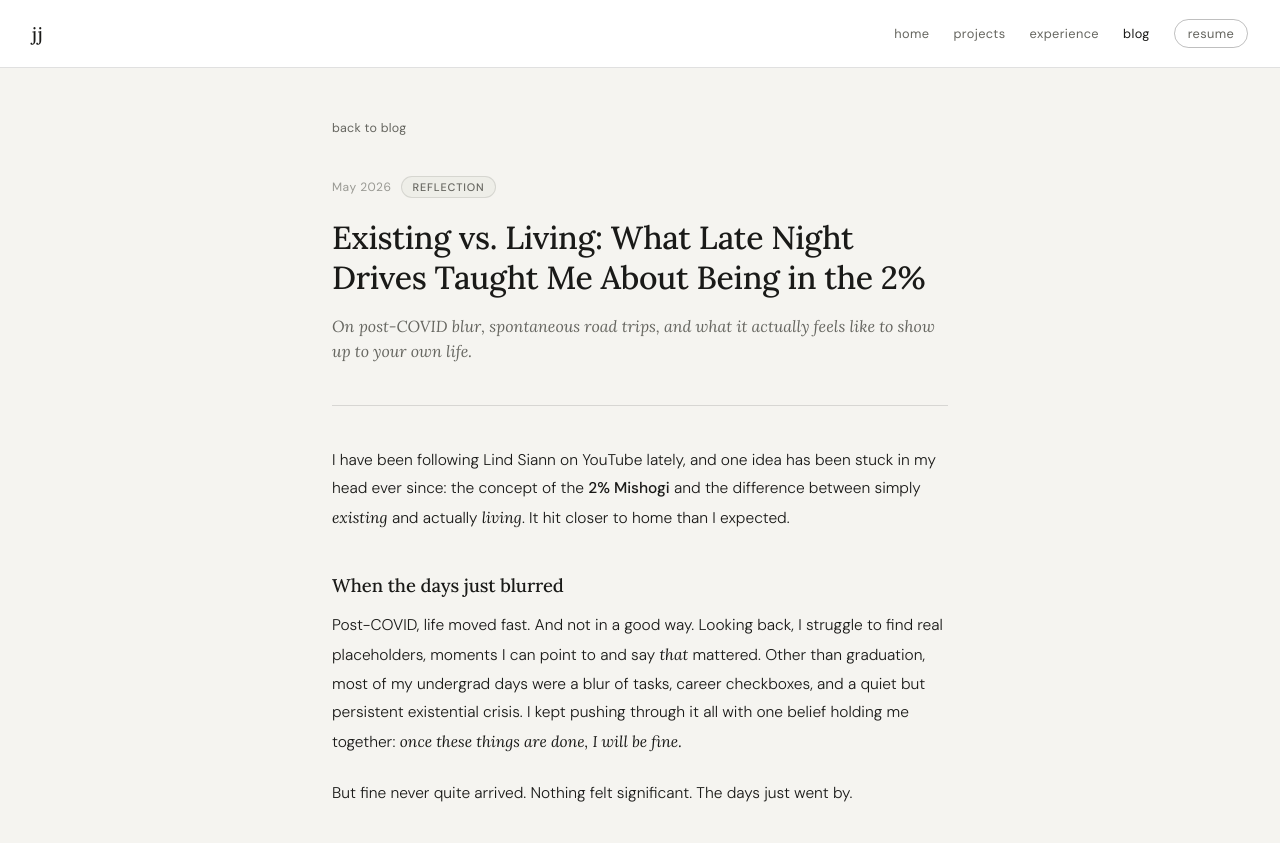
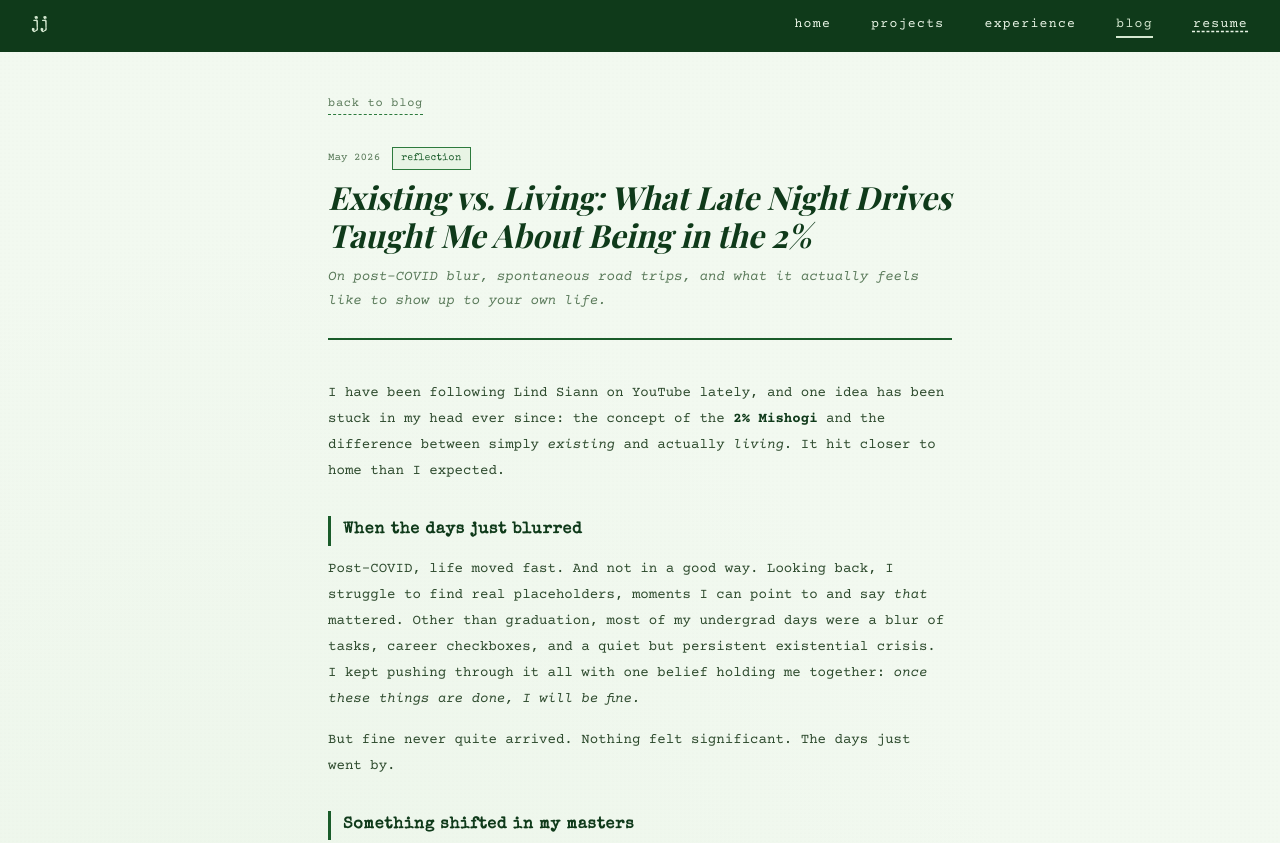
Before and after one commit to Jyothismaria/jyothismaria.github.io, a plain HTML site: page blog/living_exisiting.html in a window 1280 px wide. Shown: the top 843 px of the page. Drawn offline with nearby package versions, Linux system fonts and the light colour scheme; a web font is replaced by a local one.

Commit message:
Refactor living_existing.html for improved structure
Removed embedded styles and linked external stylesheet. Updated HTML structure for better semantics.

```diff
--- a/blog/living_exisiting.html
+++ b/blog/living_exisiting.html
@@ -4,195 +4,7 @@
   <meta charset="UTF-8" />
   <meta name="viewport" content="width=device-width, initial-scale=1.0" />
   <title>Existing vs. Living -- Jyothismaria Joseph</title>
-  <style>
-    @import url('https://fonts.googleapis.com/css2?family=Lora:ital,wght@0,400;0,500;1,400&family=DM+Sans:wght@300;400;500&display=swap');
-
-    *, *::before, *::after { box-sizing: border-box; margin: 0; padding: 0; }
-
-    body {
-      font-family: 'DM Sans', sans-serif;
-      background: #f5f4f0;
-      color: #1a1a18;
-      min-height: 100vh;
-    }
-
-    nav {
-      display: flex;
-      justify-content: space-between;
-      align-items: center;
-      padding: 1.2rem 2rem;
-      border-bottom: 0.5px solid rgba(0,0,0,0.12);
-      background: #ffffff;
-    }
-
-    .nav-initials {
-      font-family: 'Lora', serif;
-      font-size: 1.1rem;
-      font-weight: 500;
-      letter-spacing: 0.05em;
-      color: #1a1a18;
-    }
-
-    .nav-links {
-      display: flex;
-      gap: 1.5rem;
-      align-items: center;
-    }
-
-    .nav-links a {
-      font-size: 0.8rem;
-      font-weight: 400;
-      text-decoration: none;
-      color: #666660;
-      letter-spacing: 0.03em;
-      transition: color 0.2s;
-    }
-
-    .nav-links a:hover { color: #1a1a18; }
-    .nav-links a.active { color: #1a1a18; }
-
-    .nav-links .resume-link {
-      border: 0.5px solid rgba(0,0,0,0.25);
-      padding: 0.3rem 0.8rem;
-      border-radius: 20px;
-    }
-
-    main {
-      max-width: 680px;
-      margin: 0 auto;
-      padding: 3rem 2rem 5rem;
-    }
-
-    .back-link {
-      font-size: 0.78rem;
-      color: #666660;
-      text-decoration: none;
-      letter-spacing: 0.02em;
-      display: inline-block;
-      margin-bottom: 2.5rem;
-      transition: color 0.2s;
-    }
-    .back-link:hover { color: #1a1a18; }
-
-    .blog-meta {
-      display: flex;
-      gap: 0.6rem;
-      align-items: center;
-      margin-bottom: 1.2rem;
-    }
-
-    .blog-date {
-      font-size: 0.75rem;
-      color: #999993;
-      letter-spacing: 0.04em;
-    }
-
-    .blog-tag {
-      font-size: 0.68rem;
-      font-weight: 500;
-      letter-spacing: 0.08em;
-      text-transform: uppercase;
-      background: #eeeee8;
-      color: #666660;
-      padding: 0.2rem 0.65rem;
-      border-radius: 20px;
-      border: 0.5px solid rgba(0,0,0,0.1);
-    }
-
-    h1 {
-      font-family: 'Lora', serif;
-      font-size: 2rem;
-      font-weight: 500;
-      line-height: 1.25;
-      letter-spacing: -0.01em;
-      margin-bottom: 1rem;
-      color: #1a1a18;
-    }
-
-    .post-subtitle {
-      font-size: 1rem;
-      color: #666660;
-      line-height: 1.6;
-      font-style: italic;
-      font-family: 'Lora', serif;
-      margin-bottom: 2.5rem;
-      padding-bottom: 2.5rem;
-      border-bottom: 0.5px solid rgba(0,0,0,0.12);
-    }
-
-    .post-body p {
-      font-size: 0.97rem;
-      line-height: 1.85;
-      color: #1a1a18;
-      margin-bottom: 1.4rem;
-      font-weight: 300;
-    }
-
-    .post-body h2 {
-      font-family: 'Lora', serif;
-      font-size: 1.15rem;
-      font-weight: 500;
-      margin: 2.5rem 0 0.9rem;
-      color: #1a1a18;
-      letter-spacing: -0.005em;
-    }
-
-    .post-body em {
-      font-family: 'Lora', serif;
-      font-style: italic;
-    }
-
-    .post-body strong {
-      font-weight: 500;
-    }
-
-    .closing-question {
-      margin-top: 3rem;
-      padding-top: 2rem;
-      border-top: 0.5px solid rgba(0,0,0,0.12);
-      font-size: 0.9rem;
-      color: #666660;
-      font-style: italic;
-      font-family: 'Lora', serif;
-      line-height: 1.7;
-    }
-
-    footer {
-      border-top: 0.5px solid rgba(0,0,0,0.12);
-      padding: 2rem;
-      background: #ffffff;
-    }
-
-    .footer-inner {
-      max-width: 680px;
-      margin: 0 auto;
-      display: flex;
-      justify-content: space-between;
-      align-items: center;
-    }
-
-    .footer-inner strong {
-      font-size: 0.75rem;
-      font-weight: 500;
-      letter-spacing: 0.06em;
-      text-transform: uppercase;
-      color: #666660;
-    }
-
-    .footer-links {
-      display: flex;
-      gap: 1.5rem;
-    }
-
-    .footer-links a {
-      font-size: 0.78rem;
-      color: #666660;
-      text-decoration: none;
-      transition: color 0.2s;
-    }
-
-    .footer-links a:hover { color: #1a1a18; }
-  </style>
+  <link rel="stylesheet" href="../css/style.css" />
 </head>
 <body>
 
@@ -207,16 +19,14 @@
   </div>
 </nav>
 
-<main>
+<main class="post-layout">
   <a href="../blog.html" class="back-link">back to blog</a>
 
-  <div class="blog-meta">
-    <span class="blog-date">May 2026</span>
-    <span class="blog-tag">reflection</span>
+  <div class="post-header">
+    <div class="blog-meta"><span class="blog-date">May 2026</span><span class="blog-tag">reflection</span></div>
+    <h1>Existing vs. Living: What Late Night Drives Taught Me About Being in the 2%</h1>
+    <p class="post-subtitle">On post-COVID blur, spontaneous road trips, and what it actually feels like to show up to your own life.</p>
   </div>
-
-  <h1>Existing vs. Living: What Late Night Drives Taught Me About Being in the 2%</h1>
-  <p class="post-subtitle">On post-COVID blur, spontaneous road trips, and what it actually feels like to show up to your own life.</p>
 
   <div class="post-body">
 
@@ -254,13 +64,13 @@
 
     <h2>My 2% probably looks nothing like yours</h2>
 
-    <p>I want to be honest about something. The 2% Mishogi, the way Lind Siann talks about it, is about a physical and mental challenge, doing something grueling, pushing yourself through something most people would not attempt. It is structured, intentional, a defined feat.</p>
+    <p>I want to be clear about something because I think I was conflating two ideas. The Mishogi is its own thing, a defined personal challenge, something grueling and intentional that you do not post about. The doing is the point, not the sharing.</p>
 
-    <p>My version of it is not that. And I spent some time wondering if I was even using the term right.</p>
+    <p>The 2% is different. It is not about a single feat. It is about the fact that most people, given the choice between staying comfortable and actually showing up to their life, will choose comfort every time. The 2% are the ones who do not. Not because they are special or extreme, but because they refuse to sleepwalk through their own days.</p>
 
-    <p>But the more I sat with it, the more I think the core of the idea still holds, just applied differently. For me, the 2% was never about a challenge other people could measure. It was about crossing my own threshold. The things that lived in the "not me, not possible" category of my own mind. I was genuinely afraid of highway driving. And then somewhere between starting my masters and refusing to rot inside on a random Tuesday night, I was doing late runs to Niagara or random grocery hop with my roomates (cause i don't drink :) )without thinking twice. Nobody gave me a medal for that. But internally, something shifted. A ceiling moved.</p>
+    <p>And that is the part that resonated with me. I was genuinely afraid of highway driving. And then somewhere between starting my masters and refusing to rot inside on a random Tuesday night, I was doing late runs to Niagara or random grocery hops with my roommates (cause I don't drink :) ) without thinking twice. Nobody gave me a medal for that. But internally, something shifted. A ceiling moved.</p>
 
-    <p>That is the version that stuck with me. Not doing something unusual for the sake of being unusual. But doing something you genuinely believed you could not, and finding out you were wrong about yourself. It recalibrates what you think you are capable of, quietly, without any announcement.</p>
+    <p>Most people stay inside. Most people let the itch pass. The 2% scratch it. That is really all it is.</p>
 
     <h2>I do not know if it is just me</h2>
 
```
